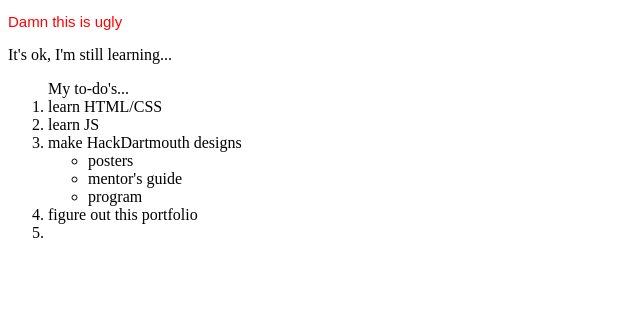
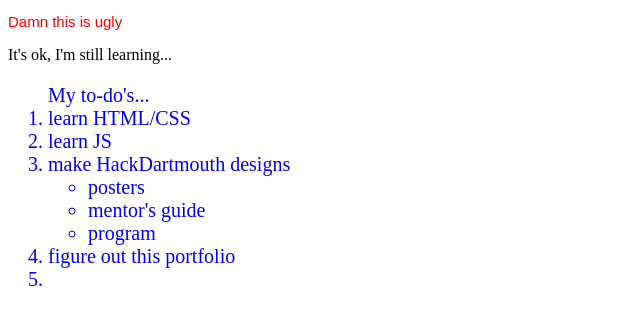
Before and after one commit to kathydong/kathydong.github.io, a plain HTML site: page index.html in a window 1280 px wide. Shown: the part 135-460 px from the top of the page, without its empty margins (0-640 px from the left). Drawn offline with Linux system fonts and the light colour scheme.

Commit message:
practice

```diff
--- a/index.html
+++ b/index.html
@@ -9,7 +9,7 @@
 		<p>I'm trying to learn how to make my portfolio</p>
 		<p style="color:red; font-family: Arial; font-size: 15px"> Damn this is ugly </p>
 		<p> It's ok, I'm still learning...</p>
-		<ol> My to-do's...
+		<ol style="color:blue; font-size:20px"> My to-do's...
 			<li> learn HTML/CSS </li>
 			<li> learn JS </li>
 			<li> make HackDartmouth designs </li>
```
